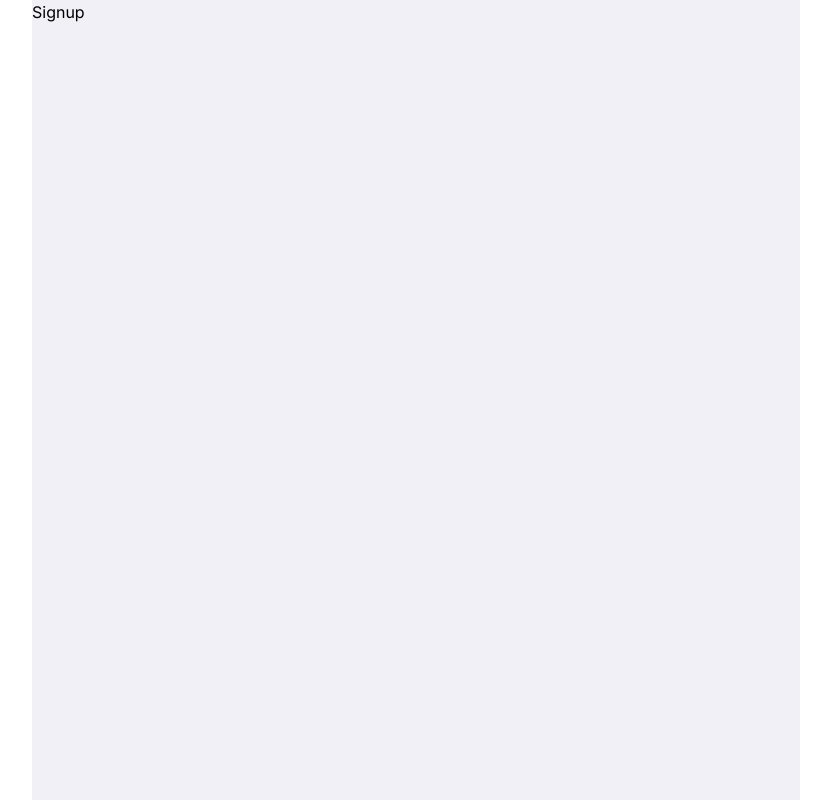
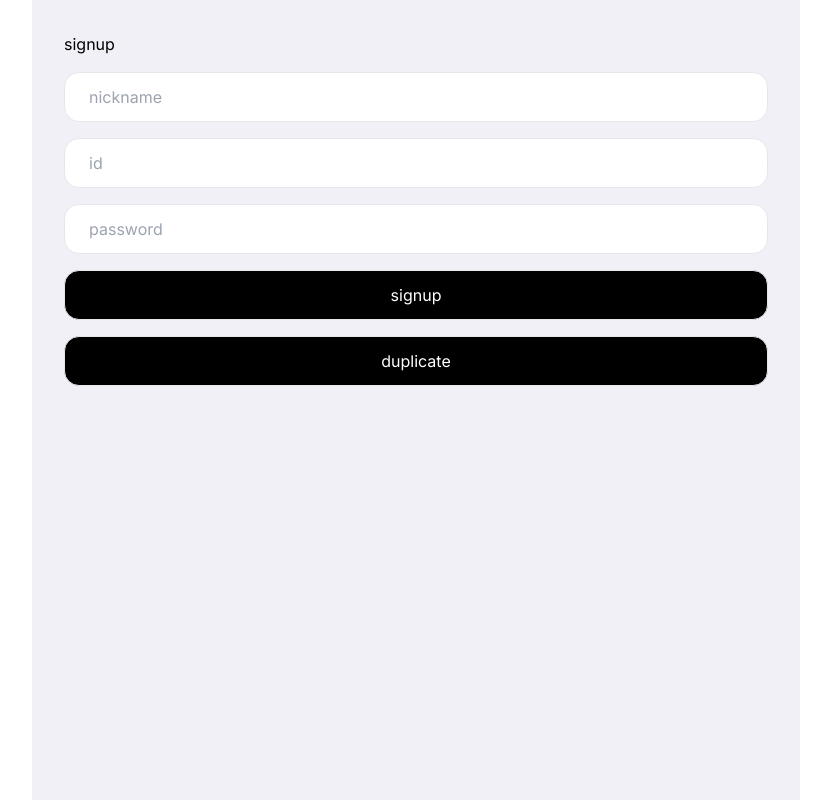
Before and after one commit to gwontaeho/wavynote-web, a Next.js app: page /signup in a window 1280 px wide. Shown: the whole page, without its empty margins (224-1055 px from the left). Built offline with nearby package versions, Linux system fonts and the light colour scheme.

Commit message:
feat: apis

```diff
--- a/package.json
+++ b/package.json
@@ -3,7 +3,7 @@
     "version": "0.1.0",
     "private": true,
     "scripts": {
-    "dev": "next dev",
+        "dev": "next dev -p 4000",
         "build": "next build",
         "start": "next start",
         "lint": "next lint"
--- a/src/apis/index.ts
+++ b/src/apis/index.ts
@@ -16,6 +16,8 @@ const BASE_URL = "/api";
 const AUTHORIZATION = "Basic d2F2eW5vdGU6d2F2eTIwMjMwOTE0";
 
 const api = axios.create({ baseURL: BASE_URL });
+
+/** 임시 */
 api.interceptors.request.use(
     (config) => {
         config.headers.Authorization = AUTHORIZATION;
@@ -31,17 +33,23 @@ api.interceptors.request.use(
 /**
  *
  */
-const signin = () => {};
+export const signin = (data: any) => {
+    return api.post("/profile/signin", data);
+};
 
 /**
  *
  */
-const signup = () => {};
+export const signup = (data: any) => {
+    return api.post("/profile/signup", data);
+};
 
 /**
  *
  */
-const duplicate = () => {};
+export const duplicate = (id: string) => {
+    return api.get(`/profile/duplicate?id=${id}`);
+};
 
 /*******************************************************/
 
@@ -49,7 +57,9 @@ const duplicate = () => {};
  * GET
  * @description Get conversations
  */
-const getConversations = () => {};
+export const getConversations = (id: string) => {
+    return api.get(`/box/conversationlist?id=${id}`);
+};
 
 /**
  * GET
@@ -88,7 +98,7 @@ const getOpennoteSearches = () => {};
  * GET
  * @description 폴더 목록 조회
  */
-export const getFolders = () => {
+export const getFolders = ({ id }: { id: string }) => {
     return api.get(`/main/folderlist?id=wavynoteadmin@gmail.com`);
 };
 
--- a/src/app/(sub)/login/page.tsx
+++ b/src/app/(sub)/login/page.tsx
@@ -3,7 +3,7 @@
 import { useForm } from "react-hook-form";
 import { Input } from "@/components/Input";
 import { Button } from "@/components/Button";
-import api from "@/api";
+import { signin } from "@/apis";
 
 export default function Login() {
     const {
@@ -16,8 +16,8 @@ export default function Login() {
         console.log(data);
 
         try {
-      //
-      // api.post()
+            const response = await signin(data);
+            console.log(response);
         } catch (error) {
             console.log(error);
         }
@@ -27,10 +27,7 @@ export default function Login() {
         <main className="p-[30px]">
             <div className="h-[300px]"></div>
             <form className="flex flex-col gap-4" onSubmit={handleSubmit(onSubmit)}>
-        <Input
-          {...register("id", { required: true })}
-          aria-invalid={errors.id ? "true" : "false"}
-        />
+                <Input {...register("id", { required: true })} aria-invalid={errors.id ? "true" : "false"} />
                 <Input
                     {...register("password", { required: true })}
                     aria-invalid={errors.password ? "true" : "false"}
--- a/src/app/(sub)/signup/page.tsx
+++ b/src/app/(sub)/signup/page.tsx
@@ -1,3 +1,43 @@
+"use client";
+
+import { useForm } from "react-hook-form";
+import { Input } from "@/components/Input";
+import { Button } from "@/components/Button";
+import { signup, duplicate } from "@/apis";
+
 export default function Signup() {
-  return <main className="">Signup</main>;
+    const { register, handleSubmit, getValues } = useForm();
+
+    const onSubmit = async (data: any) => {
+        console.log(data);
+
+        try {
+            const response = await signup(data);
+            console.log(response);
+        } catch (error) {
+            console.log(error);
+        }
+    };
+
+    const handleClickDuplicate = async () => {
+        try {
+            const response = await duplicate(getValues("id"));
+            console.log(response);
+        } catch (error) {}
+    };
+
+    return (
+        <main className="flex flex-col gap-4 p-8">
+            <span>signup</span>
+            <form className="flex flex-col gap-4" onSubmit={handleSubmit(onSubmit)}>
+                <Input {...register("nickname")} placeholder="nickname" />
+                <Input {...register("id")} placeholder="id" />
+                <Input {...register("password")} placeholder="password" />
+                <Button>signup</Button>
+            </form>
+            <Button type="button" onClick={handleClickDuplicate}>
+                duplicate
+            </Button>
+        </main>
+    );
 }
--- a/src/app/page.tsx
+++ b/src/app/page.tsx
@@ -1,3 +1,4 @@
+import Link from "next/link";
 
 /**
  * default
@@ -5,7 +6,11 @@
  */
 
 export default function Home() {
-  return <main className="">
-    home
-  </main>;
+    return (
+        <main className="flex flex-col items-center pt-10 [&_*]:p-2">
+            <Link href="/signup">go sign up</Link>
+            <Link href="/login">go login</Link>
+            <Link href="/intro">go intro</Link>
+        </main>
+    );
 }
--- a/src/components/Button.tsx
+++ b/src/components/Button.tsx
@@ -1,4 +1,8 @@
-export const Button = ({ children, ...props }: any) => {
+import { ButtonHTMLAttributes } from "react";
+
+type ButtonProps = ButtonHTMLAttributes<HTMLButtonElement> & {};
+
+export const Button = ({ children, ...props }: ButtonProps) => {
     return (
         <button {...props} className="border h-[50px] rounded-[15px] bg-black text-white">
             {children}
```
Also changed, not shown: src/components/Input.tsx (+6 -4 lines). Lines whose indentation alone changed are shown as unchanged.
